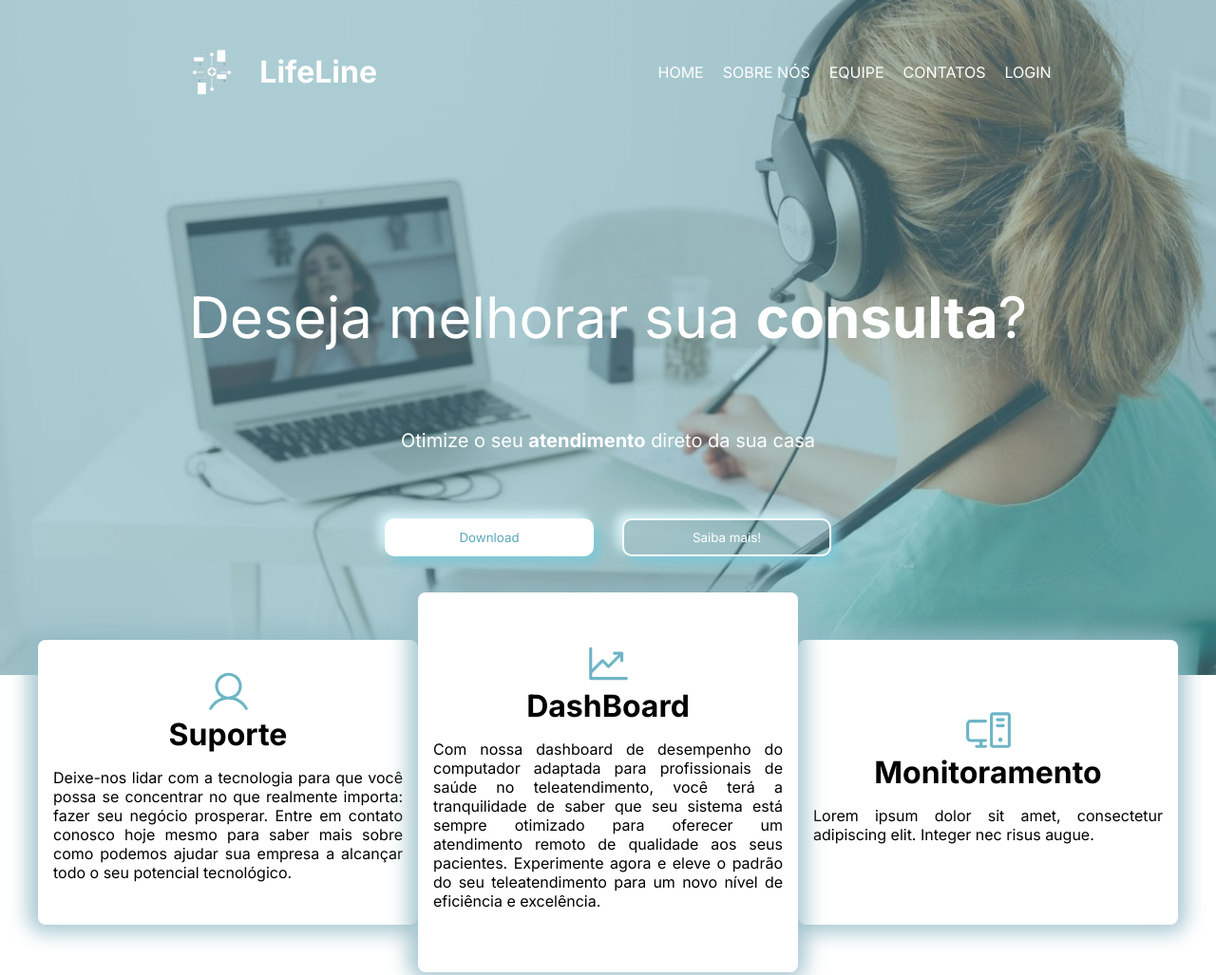
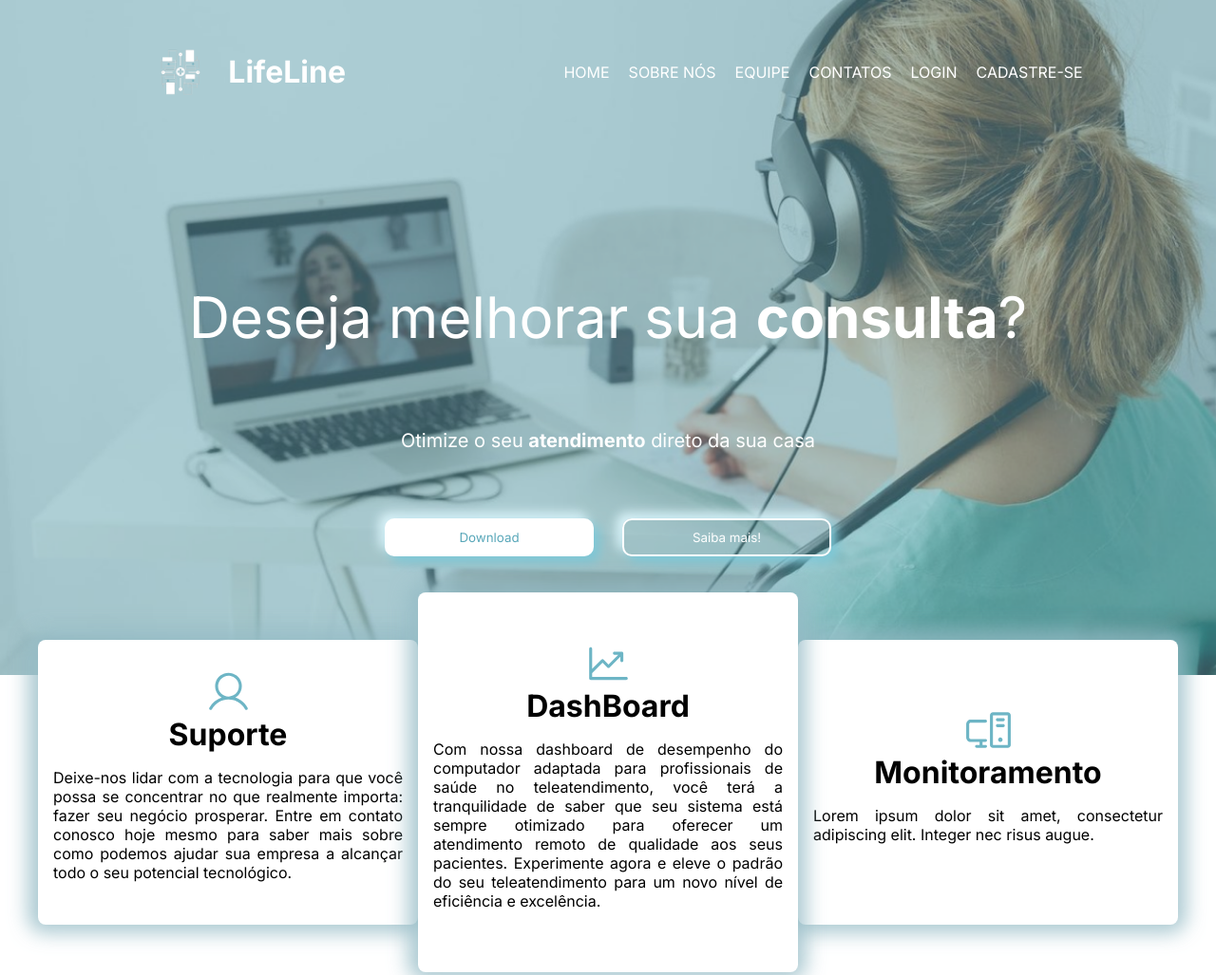
Before and after one commit to LifeLine-2ADSA/Site-Institucional, a plain HTML site: page SiteInstitucional/index.html in a window 1280 px wide. Shown: the top 1027 px of the page at 95% size. Drawn offline with Linux system fonts and the light colour scheme.

Commit message:
Adicionando 'cadastre-se' no header

```diff
--- a/SiteInstitucional/index.html
+++ b/SiteInstitucional/index.html
@@ -27,6 +27,7 @@
         <li><a href="#carrousel">EQUIPE</a></li>
         <li><a href="#footer">CONTATOS</a></li>
         <li><a href="login.html">LOGIN</a></li>
+        <li><a href="cadastro.html">CADASTRE-SE</a></li>
       </ul>
     </div>
     <!-- final da header -->
```
